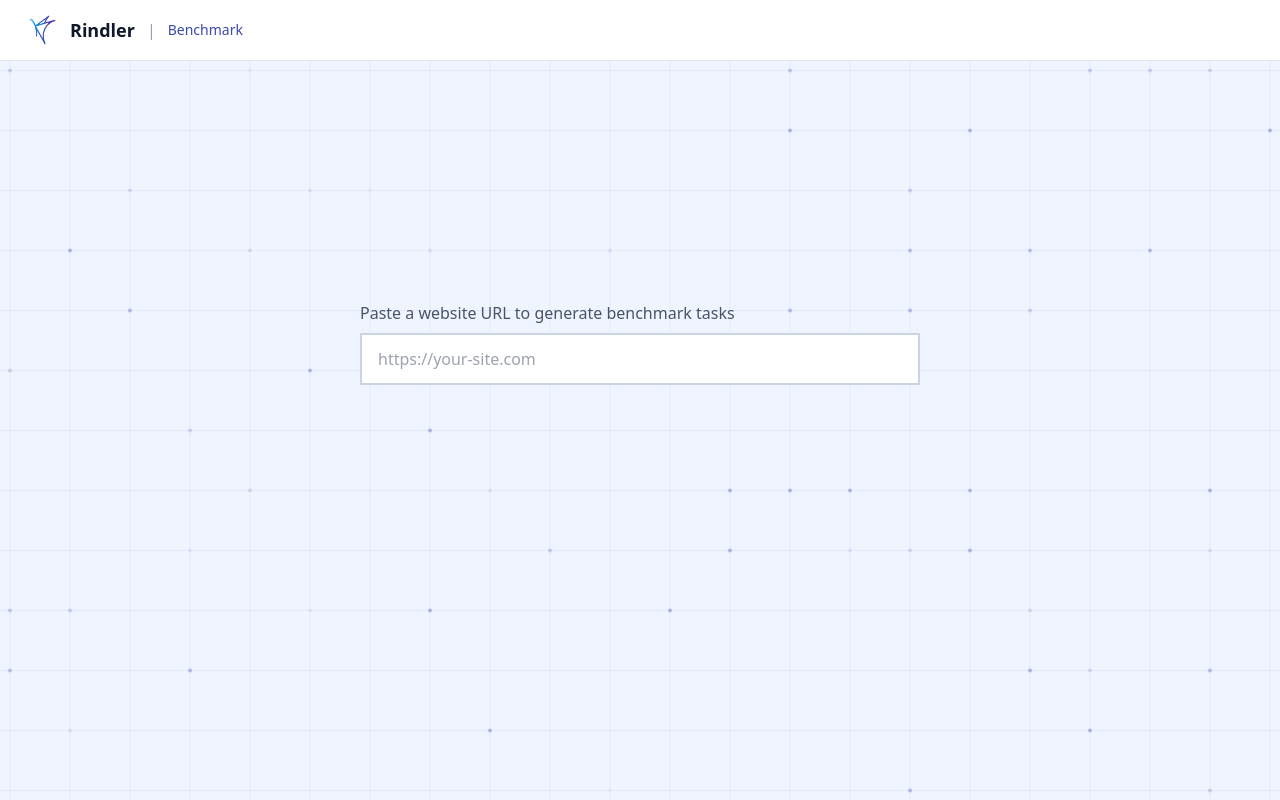
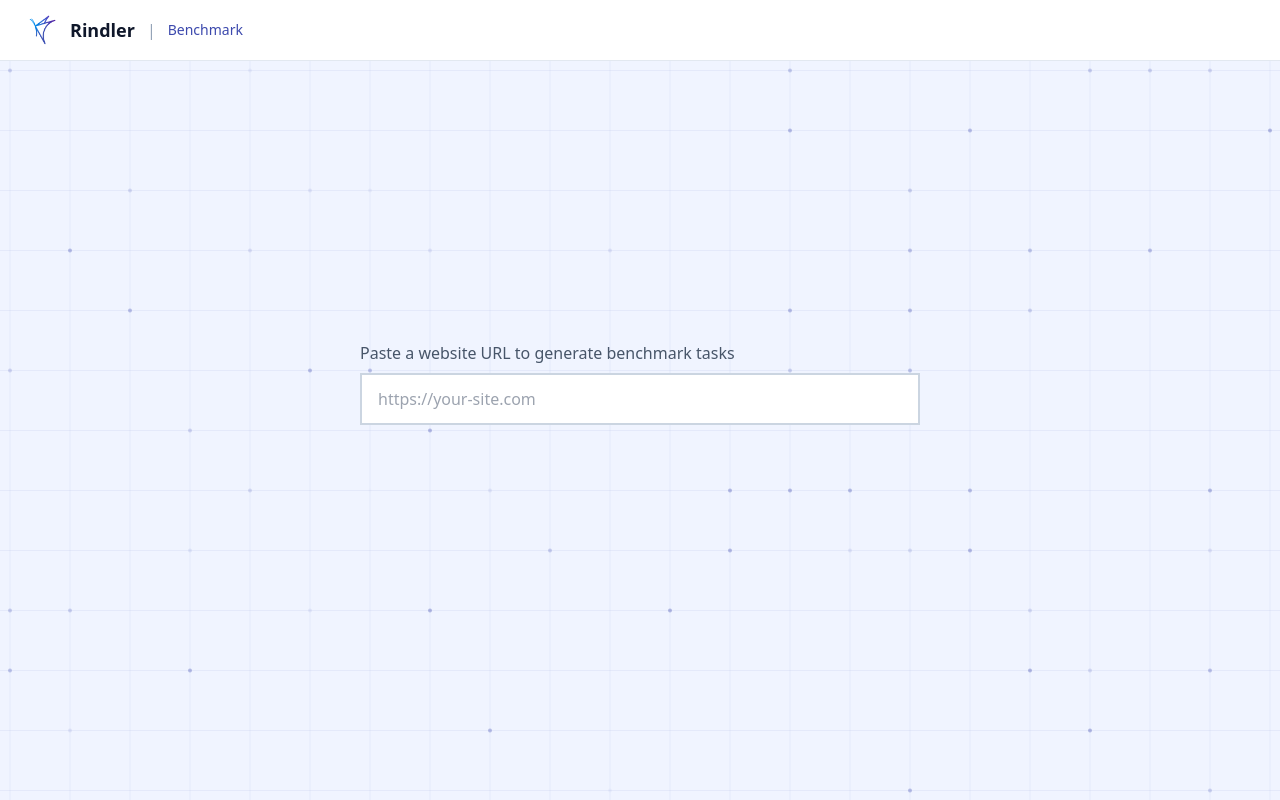
Before and after one commit to meetchie/agent-benchmark, a React (Vite) app in the folder benchmark/: page / in a window 1280 px wide. Built offline with nearby package versions, Linux system fonts and the light colour scheme.

Commit message:
fix: lower initial URL position to 35vh

```diff
--- a/benchmark/src/components/SetupView.tsx
+++ b/benchmark/src/components/SetupView.tsx
@@ -59,7 +59,7 @@ export function SetupView({
       <div
         className="flex-1 flex flex-col items-center px-6 transition-all duration-500 ease-in-out relative"
         style={{
-          paddingTop: shifted ? "15vh" : "30vh",
+          paddingTop: shifted ? "15vh" : "35vh",
         }}
       >
         <BackgroundGrid />
```
